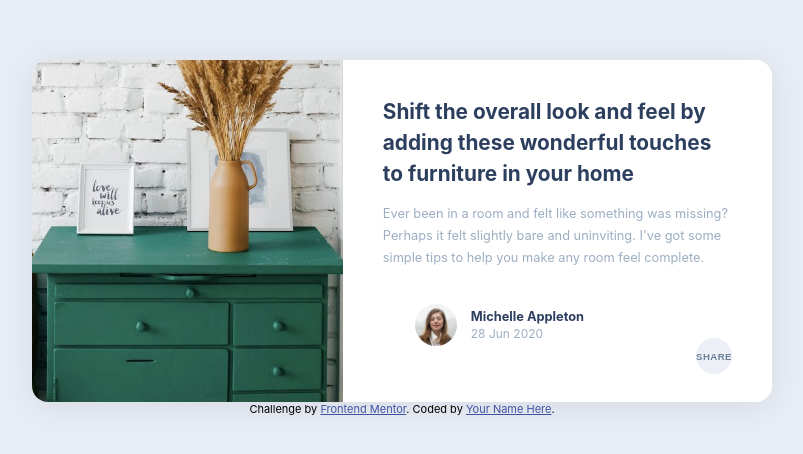
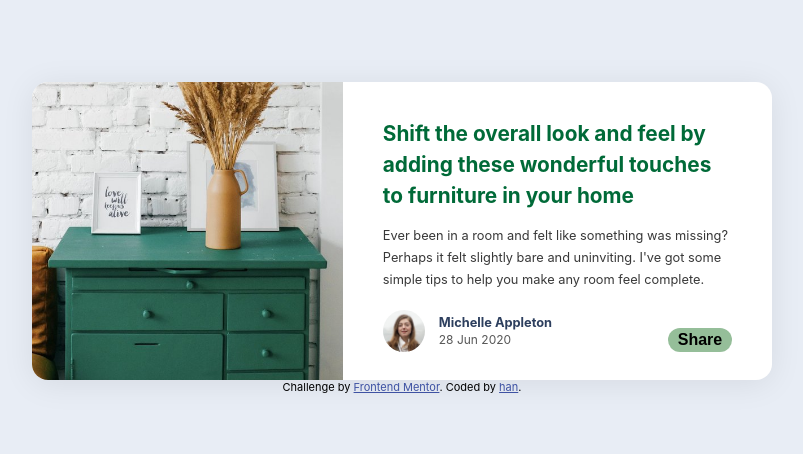
Before and after one commit to hrrcox/FEMentor.ArticlePreview, a plain HTML site: page index.html in a window 1280 px wide. Shown: the part 162-616 px from the top of the page, without its empty margins (238-1041 px from the left). Drawn offline with Linux system fonts and the light colour scheme.

Commit message:
Frontend Mentor Article Project

```diff
--- a/index.html
+++ b/index.html
@@ -6,6 +6,7 @@
   <meta name="viewport" content="width=device-width, initial-scale=1.0">
   <link rel="icon" type="image/png" sizes="32x32" href="./images/favicon-32x32.png">
   <link rel="stylesheet" href="styles.css">
+  <script src="script.js"></script>
   <title>Frontend Mentor | Article preview component</title>
 
   <!-- Feel free to remove these styles or customise in your own stylesheet 👍 -->
@@ -43,10 +44,10 @@
         </div>
       </div>
       <div class="sharing">
-        <button class="share" id="share-btn" aria-label="Share">SHARE</button>
+        <button class="share" id="share-btn" aria-expanded="false" aria-controls="share-options">Share</button>
       </div>
     </div>
-    <div class="share-expand">
+    <div class="share-expand" id="share-options">
       <h3>Share on:</h3>
       <button>Facebook</button>
       <button>Twitter</button>
@@ -55,7 +56,7 @@
   </article>
   <div class="attribution">
     Challenge by <a href="https://www.frontendmentor.io?ref=challenge" target="_blank">Frontend Mentor</a>.
-    Coded by <a href="#">Your Name Here</a>.
+    Coded by <a href="https://github.com/hrrcox">han</a>.
   </div>
 </body>
 
--- /dev/null
+++ b/script.js
@@ -0,0 +1,11 @@
+document.addEventListener('DOMContentLoaded', function () {
+
+    const share = document.querySelector('.share');
+    const options = document.querySelector('.share-expand')
+
+    share.addEventListener('click', () => {
+        options.classList.toggle('active');
+        const isExpanded = options.classList.contains('active');
+        share.setAttribute('aria-expanded', isExpanded);
+    });
+});
--- a/styles.css
+++ b/styles.css
@@ -39,14 +39,14 @@
     .article-content h2 {
       font-size: 1.05rem;
       font-weight: 700;
-      color: #2d3f5e;
+      color: #006a38;
       line-height: 1.5;
       margin-bottom: 14px;
     }
 
     .article-content .description {
       font-size: 0.8rem;
-      color: #9daec2;
+      color: #383838;
       line-height: 1.7;
     }
 
@@ -78,7 +78,7 @@
 
     .date {
       font-size: 0.75rem;
-      color: #9daec2;
+      color: #575757;
       margin-top: 2px;
     }
 
@@ -89,19 +89,18 @@
     }
 
     .share {
-      background: #ecf0f6;
+      background: #95be99;
       border: none;
-      border-radius: 50%;
-      width: 36px;
-      height: 36px;
+      border-radius: 40px;
+      width: 4rem;
+      height: 1.5rem;
       display: flex;
       align-items: center;
       justify-content: center;
       cursor: pointer;
-      color: #6e8098;
-      font-size: 0.6rem;
+      color: #000000;
+      font-size: 1rem;
       font-weight: 700;
-      letter-spacing: 0.05em;
       transition: background 0.2s, color 0.2s;
     }
 
@@ -110,7 +109,7 @@
     }
 
     article.is-sharing .share {
-      background: #6e8098;
+      background: #b9cde8;
       color: #ffffff;
     }
 
@@ -118,12 +117,17 @@
       display: flex;
       align-items: center;
       gap: 16px;
-      background: #3d4f66;
+      background: #366033;
       padding: 0 32px;
       max-height: 0;
       overflow: hidden;
       transition: max-height 0.3s ease, padding 0.3s ease;
     }
+
+    .share-expand.active {
+  max-height: 64px;
+  padding: 16px 32px;
+}
 
     article.is-sharing .share-expand {
       max-height: 64px;
@@ -131,17 +135,14 @@
     }
 
     .share-expand h3 {
-      font-size: 0.65rem;
-      font-weight: 600;
-      letter-spacing: 0.25em;
-      text-transform: uppercase;
-      color: #9daec2;
+      font-size: 1rem;
+      color: #f3f8ff;
       white-space: nowrap;
     }
 
     .share-expand button {
       background: none;
-      border: none;
+      border: 1px solid rgb(0, 43, 9);
       color: #ffffff;
       font-size: 0.8rem;
       font-weight: 600;
@@ -204,6 +205,10 @@
         padding: 0 40px 28px;
       }
 
+        .user-profile {
+    padding: 0;
+  }
+
       .sharing {
         position: absolute;
         top: auto;
```
